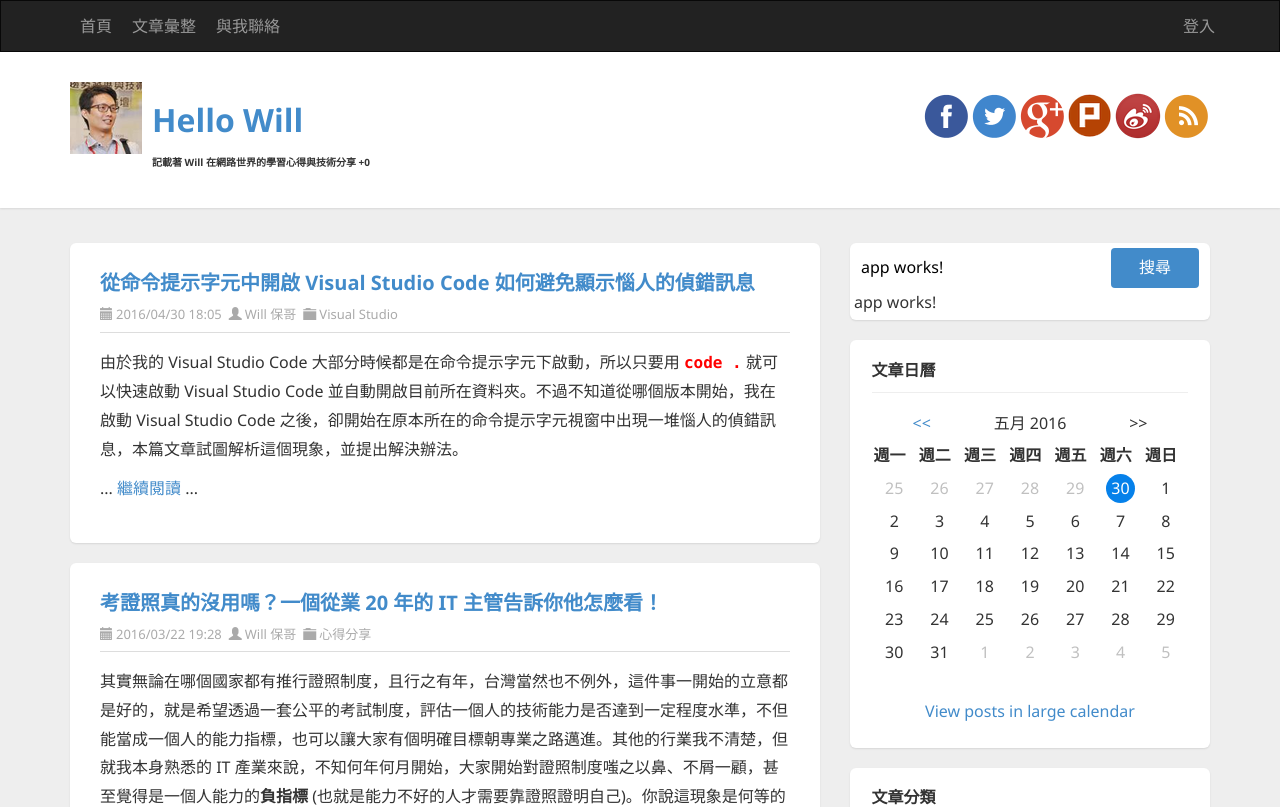
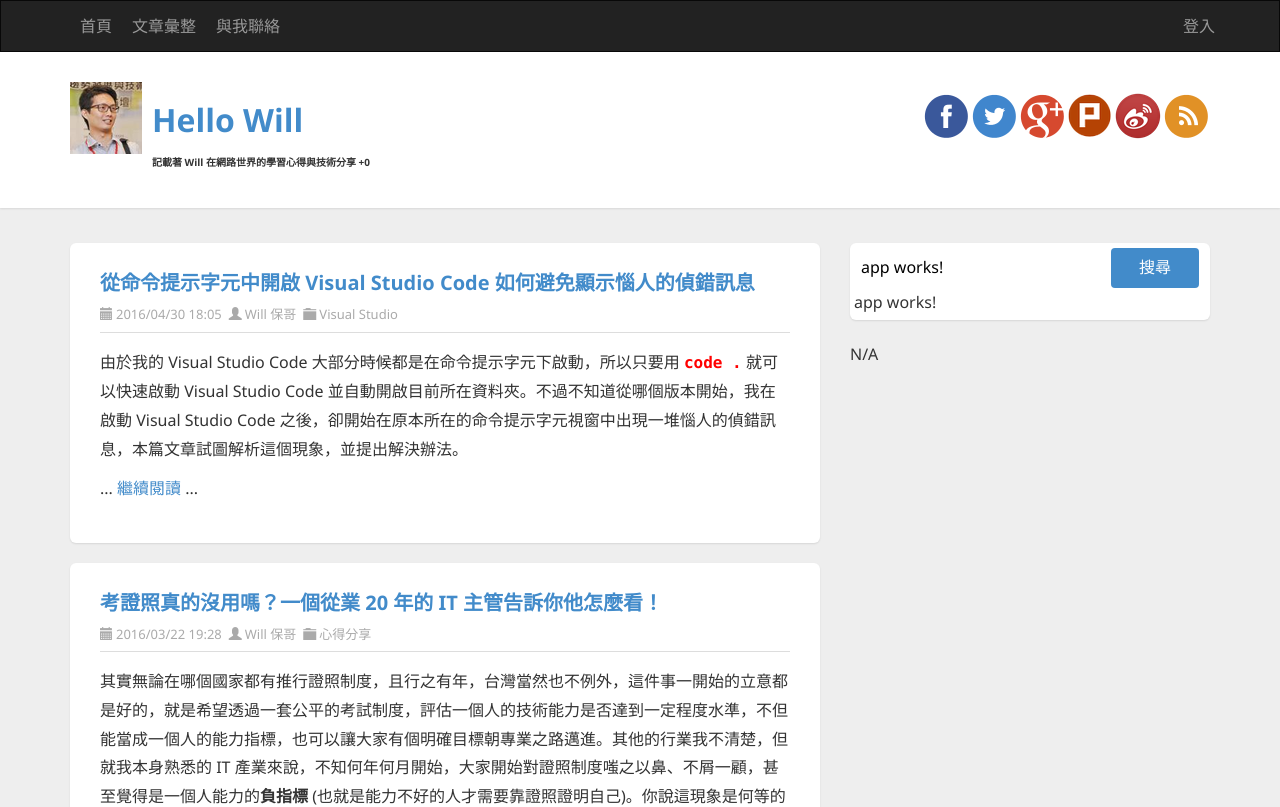
Before and after one commit to doggy8088/demo0204, an Angular app: page / in a window 1280 px wide. Shown: the top 807 px of the page. Built offline with nearby package versions, Linux system fonts and the light colour scheme.

Commit message:
10 練習 Angular 2 結構型指令 ( NgIf 與 NgSwitch )

```diff
--- a/src/app/app.component.html
+++ b/src/app/app.component.html
@@ -1,5 +1,5 @@
 
-<app-header></app-header>
+<app-header *ngIf="keyword != 'Will'"></app-header>
 
 <!-- CONTAINER START-->
 <section class="container">
@@ -87,6 +87,9 @@
           </div>
         </div>
         <!-- Search END -->
+
+<div [ngSwitch]="keyword">
+  <div *ngSwitchCase="1">
 
         <!-- Calendar START -->
         <div class="widget calendar">
@@ -181,6 +184,9 @@
         </div>
         <!-- Calendar END -->
 
+  </div>
+  <div *ngSwitchCase="2">
+
         <!-- CategoryList START -->
         <div class="widget categorylist">
           <h4 class="widget-header">
@@ -207,6 +213,9 @@
         </div>
         <!-- CategoryList END -->
 
+  </div>
+  <div *ngSwitchCase="3">
+
         <!-- MVP START -->
         <div class="widget textbox">
           <h4 class="widget-header">
@@ -223,6 +232,9 @@
         </div>
         <!-- MVP END -->
 
+  </div>
+  <div *ngSwitchDefault>N/A</div>
+</div>
       </div>
     </aside>
     <!-- Aside END -->
```
